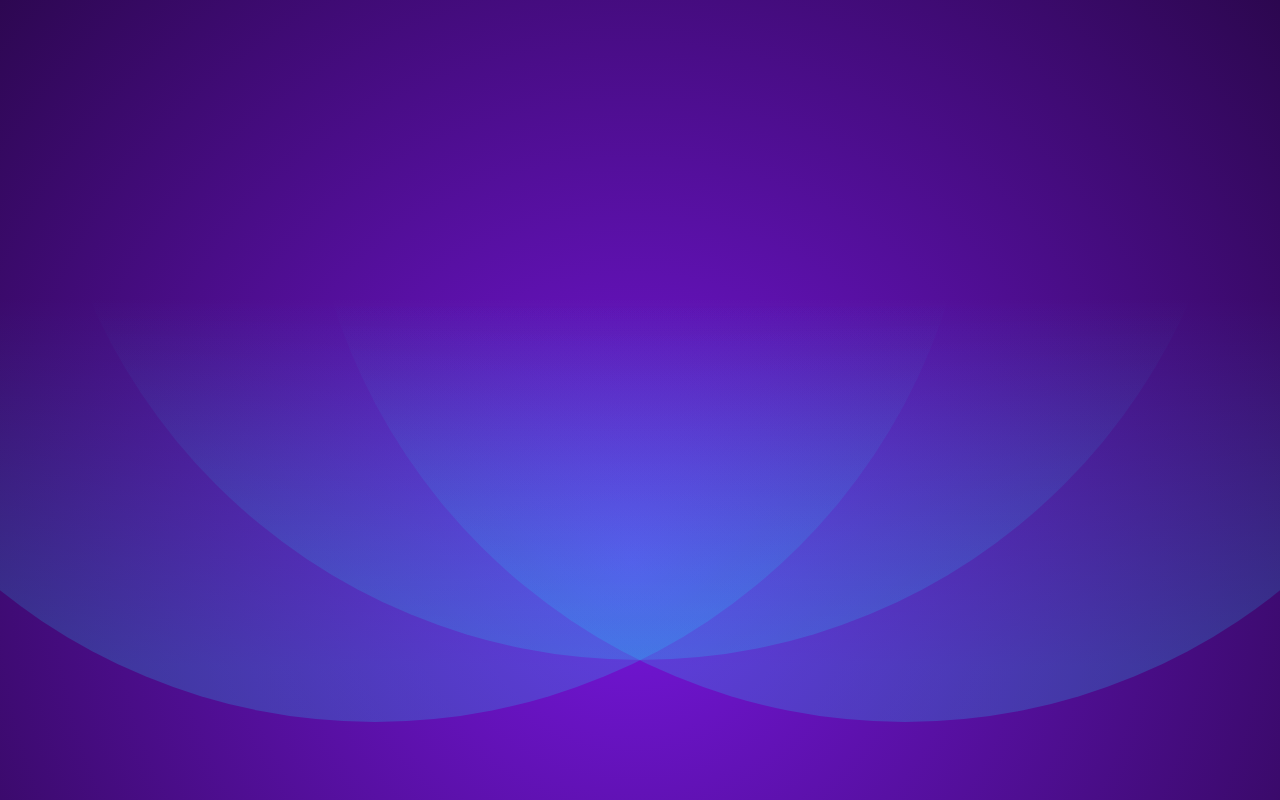
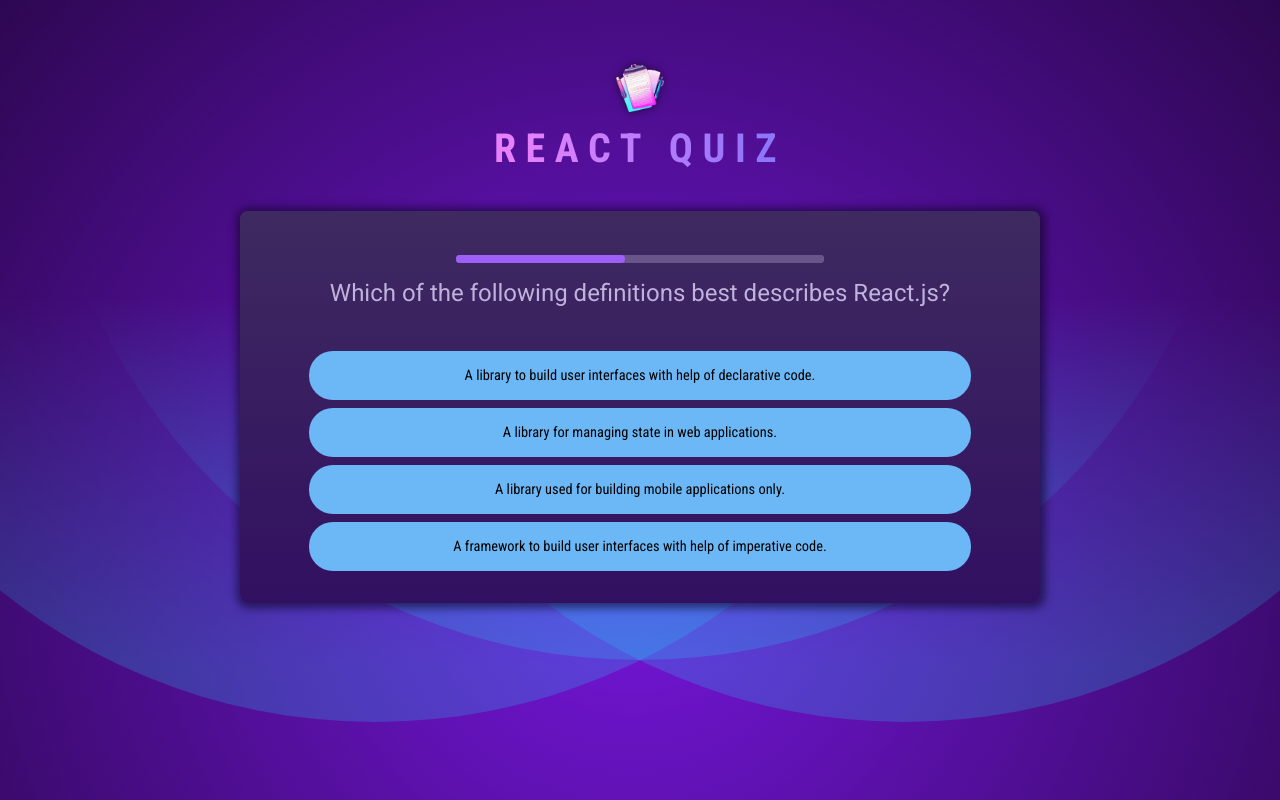
Before and after one commit to sreedhar-eg1/mastering-react-js, a React (Vite) app: page / in a window 1280 px wide. Built offline with nearby package versions, Linux system fonts and the light colour scheme.

Commit message:
completed quiz app

```diff
--- a/src/App.jsx
+++ b/src/App.jsx
@@ -1,3 +1,15 @@
-function App() {}
+import Header from "./components/Header";
+import Quiz from "./components/Quiz";
+
+function App() {
+  return (
+    <>
+      <Header />
+      <main>
+        <Quiz />
+      </main>
+    </>
+  );
+}
 
 export default App;
--- /dev/null
+++ b/src/components/Answers.jsx
@@ -0,0 +1,42 @@
+import { useRef } from "react";
+
+export default function Answers({ answers, selectedAnswer, answerState, onSelect }) {
+  const shuffledAnswerRef = useRef();
+
+  if (!shuffledAnswerRef.current) {
+    shuffledAnswerRef.current = [...answers];
+    shuffledAnswerRef.current.sort(() => Math.random() - 0.5);
+  }
+
+  return (
+    <ul id="answers">
+      {shuffledAnswerRef.current.map((answer) => {
+        const isSelected = selectedAnswer === answer;
+        let cssClass = "";
+
+        if (answerState === "answered" && isSelected) {
+          cssClass = "selected";
+        }
+
+        if (
+          (answerState === "correct" || answerState === "wrong") &&
+          isSelected
+        ) {
+          cssClass = answerState;
+        }
+
+        return (
+          <li key={answer} className="answer">
+            <button
+              onClick={() => onSelect(answer)}
+              disabled={answerState !== ''}
+              className={cssClass}
+            >
+              {answer}
+            </button>
+          </li>
+        );
+      })}
+    </ul>
+  );
+}
--- /dev/null
+++ b/src/components/Header.jsx
@@ -0,0 +1,8 @@
+import logoImg from '../assets/quiz-logo.png';
+
+export default function Header() {
+    return <header>
+        <img src={logoImg} alt="Logo" />
+        <h1>React Quiz</h1>
+    </header>
+}
--- /dev/null
+++ b/src/components/Ouestion.jsx
@@ -0,0 +1,66 @@
+import { useState } from "react";
+import Answers from "./Answers";
+import QuestionTimer from "./QuestionTimer";
+
+import QUESTIONS from "../questions";
+
+export default function Question({ index, onSelectAnswer, onSkipAnswer }) {
+  const [answer, setAnswer] = useState({
+    selectedAnswer: "",
+    isCorrect: null,
+  });
+
+  let timer = 10000;
+
+  if (answer.selectedAnswer) {
+    timer = 1000;
+  }
+
+  if (answer.isCorrect !== null) {
+    timer = 2000;
+  }
+
+  function handleSelectAnswer(answer) {
+    setAnswer({
+      selectedAnswer: answer,
+      isCorrect: null,
+    });
+
+    setTimeout(() => {
+      setAnswer({
+        selectedAnswer: answer,
+        isCorrect: QUESTIONS[index].answers[0] === answer,
+      });
+
+      setTimeout(() => {
+        onSelectAnswer(answer);
+      }, 2000);
+    }, 1000);
+  }
+
+  let answerState = "";
+
+  if (answer.selectedAnswer && answer.isCorrect !== null) {
+    answerState = answer.isCorrect ? "correct" : "wrong";
+  } else if (answer.selectedAnswer) {
+    answerState = "answered";
+  }
+
+  return (
+    <div id="question">
+      <QuestionTimer
+        key={timer}
+        timeout={timer}
+        onTimeout={answer.selectedAnswer === '' ? onSkipAnswer : null}
+        mode={answerState}
+      />
+      <h2>{QUESTIONS[index].text}</h2>
+      <Answers
+        answers={QUESTIONS[index].answers}
+        selectedAnswer={answer.selectedAnswer}
+        answerState={answerState}
+        onSelect={handleSelectAnswer}
+      />
+    </div>
+  );
+}
--- /dev/null
+++ b/src/components/QuestionTimer.jsx
@@ -0,0 +1,25 @@
+import { useEffect, useState } from "react";
+
+export default function QuestionTimer({ timeout, onTimeout, mode }) {
+  const [remainingTime, setRemainingTime] = useState(timeout);
+
+  useEffect(() => {
+    const timeoutId = setTimeout(onTimeout, timeout);
+
+    return () => {
+      clearTimeout(timeoutId);
+    };
+  }, [timeout, onTimeout]);
+
+  useEffect(() => {
+    const intervalId = setInterval(() => {
+      setRemainingTime((prevRemainingTime) => prevRemainingTime - 100);
+    }, 100);
+
+    return () => {
+      clearInterval(intervalId);
+    };
+  }, []);
+
+  return <progress id="question-time" value={remainingTime} max={timeout} className={mode} />;
+}
--- /dev/null
+++ b/src/components/Quiz.jsx
@@ -0,0 +1,42 @@
+import { useCallback, useState } from "react";
+import quizCompleteImg from "../assets/quiz-complete.png";
+
+import QUESTIONS from "../questions";
+import Question from "./Ouestion";
+import Summary from "./Summary";
+
+export default function Quiz() {
+  const [userAnswers, setUserAnswers] = useState([]);
+
+  const activeQuestionIndex = userAnswers.length;
+
+  const quizIsComplete = activeQuestionIndex === QUESTIONS.length;
+
+  const handleSelectAnswer = useCallback(function handleSelectAnswer(
+    selectedAnswer
+  ) {
+    setUserAnswers((prevAnswer) => [...prevAnswer, selectedAnswer]);
+  },
+  []);
+
+  const handleSkipAnswer = useCallback(() => {
+    handleSelectAnswer(null);
+  }, [handleSelectAnswer]);
+
+  if (quizIsComplete) {
+    return (
+        <Summary userAnswers={userAnswers}/>
+    );
+  }
+
+  return (
+    <div id="quiz">
+      <Question
+        key={activeQuestionIndex}
+        index={activeQuestionIndex}
+        onSelectAnswer={handleSelectAnswer}
+        onSkipAnswer={handleSkipAnswer}
+      />
+    </div>
+  );
+}
--- /dev/null
+++ b/src/components/Summary.jsx
@@ -0,0 +1,59 @@
+import quizCompleteImg from "../assets/quiz-complete.png";
+import QUESTIONS from "../questions";
+
+export default function Summary({ userAnswers }) {
+  const skippedAnswers = userAnswers.filter((answer) => answer === null);
+  const correctAnswers = userAnswers.filter(
+    (answer, index) => answer === QUESTIONS[index].answers[0]
+  );
+
+  const skippedAnswersShare = Math.round(
+    (skippedAnswers.length / userAnswers.length) * 100
+  );
+  const correctAnswersShare = Math.round(
+    (correctAnswers.length / userAnswers.length) * 100
+  );
+  const wrongAnswersShare = 100 - correctAnswersShare
+
+  return (
+    <div id="summary">
+      <img src={quizCompleteImg} alt="Complete Img" />
+      <h2>Quiz completed!</h2>
+      <div id="summary-stats">
+        <p>
+          <span className="number">{skippedAnswersShare}%</span>
+          <span className="text">Skipped</span>
+        </p>
+        <p>
+          <span className="number">{correctAnswersShare}%</span>
+          <span className="text">Correctly answered</span>
+        </p>
+        <p>
+          <span className="number">{wrongAnswersShare}%</span>
+          <span className="text">Answered incorrectly</span>
+        </p>
+      </div>
+      <ol>
+        {userAnswers.map((answer, index) => {
+          let cssClasses = "user-answer";
+
+          if (answer === null) {
+            cssClasses += " skipped";
+          } else if (answer === QUESTIONS[index].answers[0]) {
+            cssClasses += " correct";
+          } else {
+            cssClasses += " wrong";
+          }
+
+          return (
+            <li key={index}>
+              <h3>{index + 1}</h3>
+              <p className="question">{QUESTIONS[index].text}</p>
+              <p className={cssClasses}>{answer ?? "Skipped"}</p>
+            </li>
+          );
+        })}
+      </ol>
+    </div>
+  );
+}
--- /dev/null
+++ b/src/questions.js
@@ -0,0 +1,72 @@
+export default [
+    {
+      id: 'q1',
+      text: 'Which of the following definitions best describes React.js?',
+      answers: [
+        'A library to build user interfaces with help of declarative code.',
+        'A library for managing state in web applications.',
+        'A framework to build user interfaces with help of imperative code.',
+        'A library used for building mobile applications only.',
+      ],
+    },
+    {
+      id: 'q2',
+      text: 'What purpose do React hooks serve?',
+      answers: [
+        'Enabling the use of state and other React features in functional components.',
+        'Creating responsive layouts in React applications.',
+        'Handling errors within the application.',
+        'Part of the Redux library for managing global state.',
+      ],
+    },
+    {
+      id: 'q3',
+      text: 'Can you identify what JSX is?',
+      answers: [
+        'A JavaScript extension that adds HTML-like syntax to JavaScript.',
+        'A JavaScript library for building dynamic user interfaces.',
+        'A specific HTML version that was explicitly created for React.',
+        'A tool for making HTTP requests in a React application.',
+      ],
+    },
+    {
+      id: 'q4',
+      text: 'What is the most common way to create a component in React?',
+      answers: [
+        'By defining a JavaScript function that returns a renderable value.',
+        'By defining a custom HTML tag in JavaScript.',
+        'By creating a file with a .jsx extension.',
+        'By using the "new" keyword followed by the component name.',
+      ],
+    },
+    {
+      id: 'q5',
+      text: 'What does the term "React state" imply?',
+      answers: [
+        'An object in a component that holds values and may cause the component to render on change.',
+        'The lifecycle phase a React component is in.',
+        'The overall status of a React application, including all props and components.',
+        'A library for managing global state in React applications.',
+      ],
+    },
+    {
+      id: 'q6',
+      text: 'How do you typically render list content in React apps?',
+      answers: [
+        'By using the map() method to iterate over an array of data and returning JSX.',
+        'By using the for() loop to iterate over an array of data and returning JSX.',
+        'By using the forEach() method to iterate over an array of data and returning JSX.',
+        'By using the loop() method to iterate over an array of data and returning JSX.',
+      ],
+    },
+    {
+      id: 'q7',
+      text: 'Which approach can NOT be used to render content conditionally?',
+      answers: [
+        'Using a the #if template syntax.',
+        'Using a ternary operator.',
+        'Using the && operator.',
+        'Using an if-else statement.',
+      ],
+    },
+  ];
```
